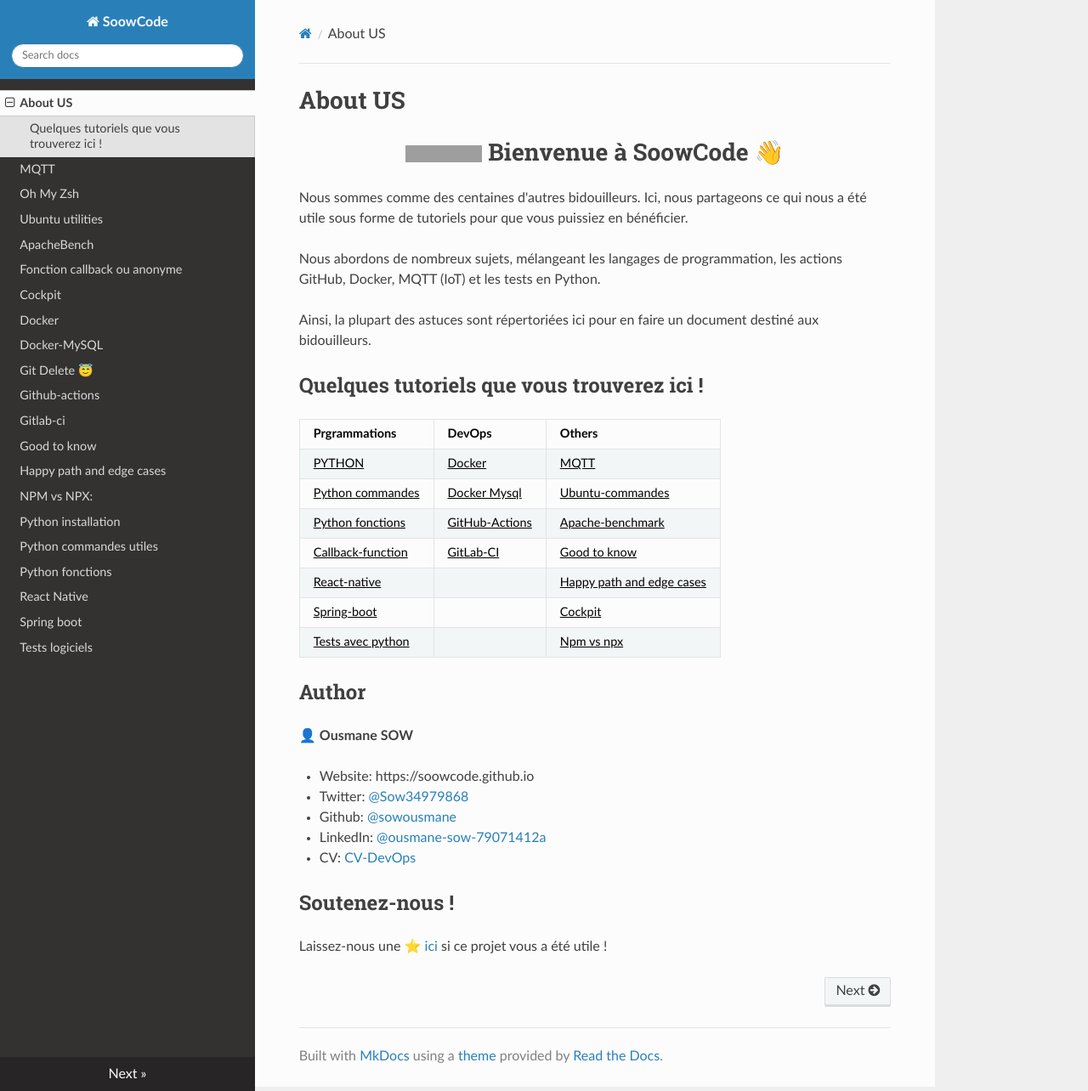
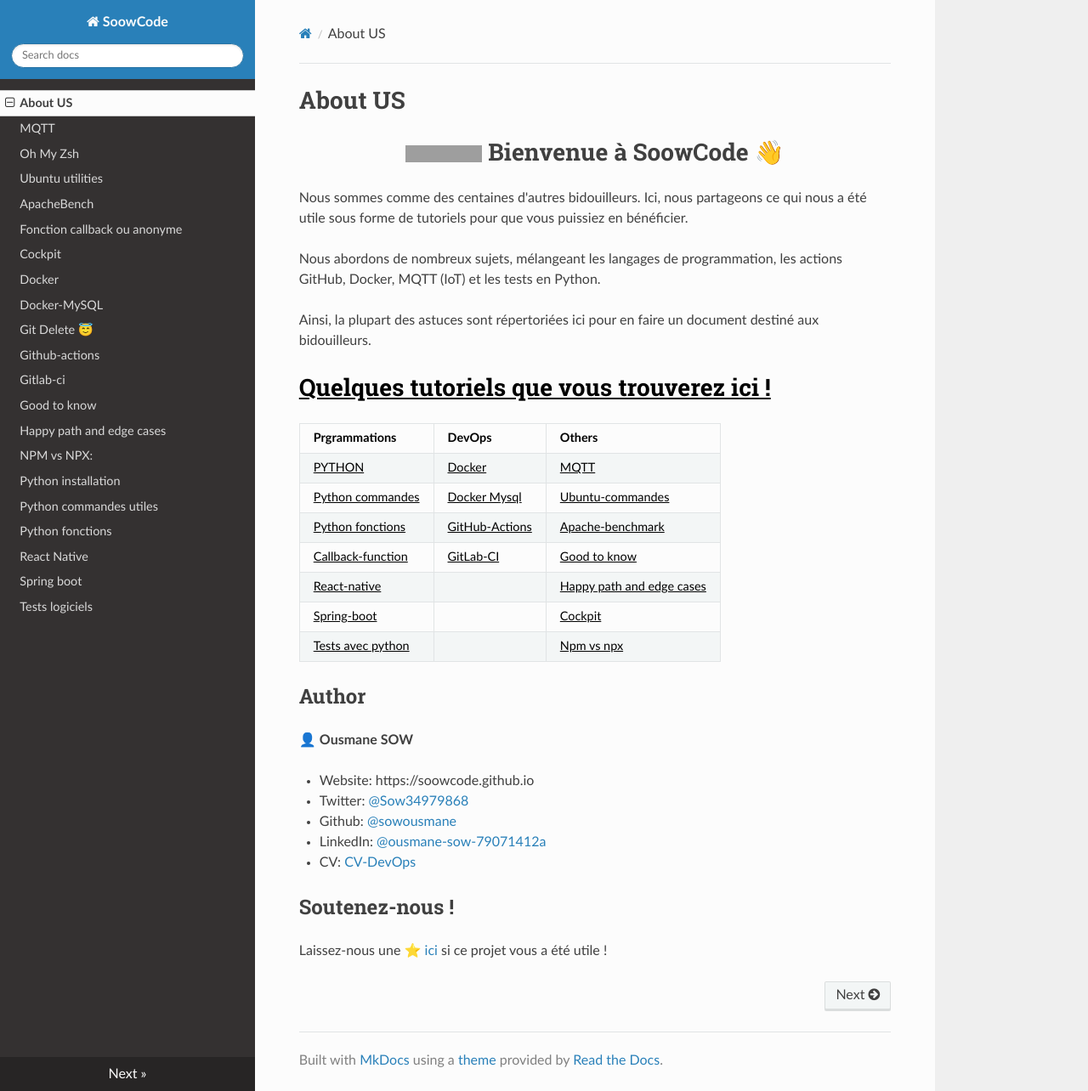
Before and after one commit to soowcode/soowcode.github.io, an MkDocs documentation site: the page built from docs/index.md, in a window 1280 px wide and 1284 px high. Shown: the whole window at 85% size. Built offline with MkDocs 1.6.1, drawn with Linux system fonts in a browser that asks for light colours; nearby versions of some CDN libraries; grey boxes are pictures that could not be loaded.

Commit message:
Update index.md

```diff
--- a/docs/index.md
+++ b/docs/index.md
@@ -13,7 +13,7 @@
 
 Ainsi, la plupart des astuces sont répertoriées ici pour en faire un document destiné aux bidouilleurs.
 
-## Quelques tutoriels que vous trouverez ici !
+<h1 style="text-decoration: underline; color:black"> Quelques tutoriels que vous trouverez ici !</h1>
 
 Prgrammations | DevOps | Others
 ------- | ---------------- | ----------
```
